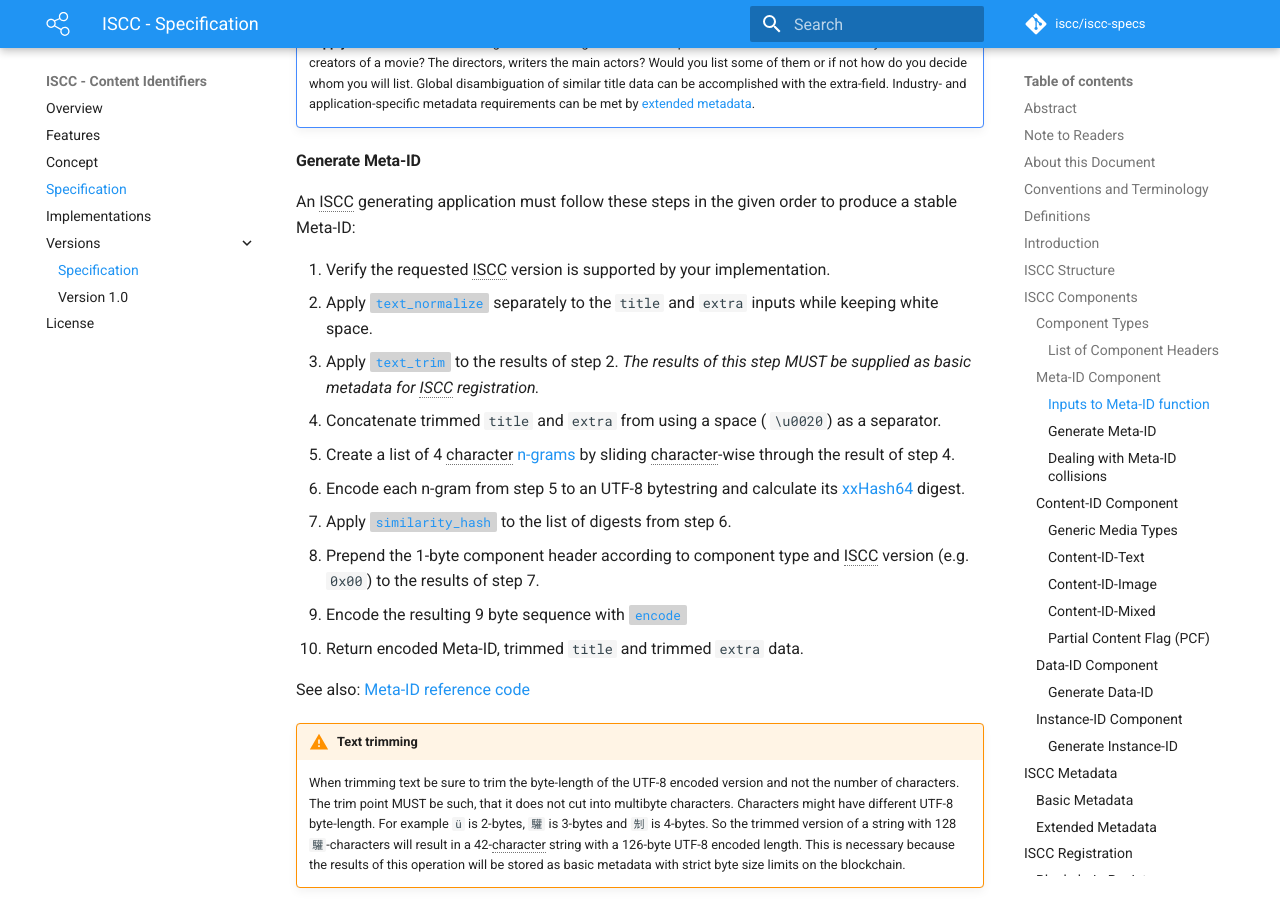
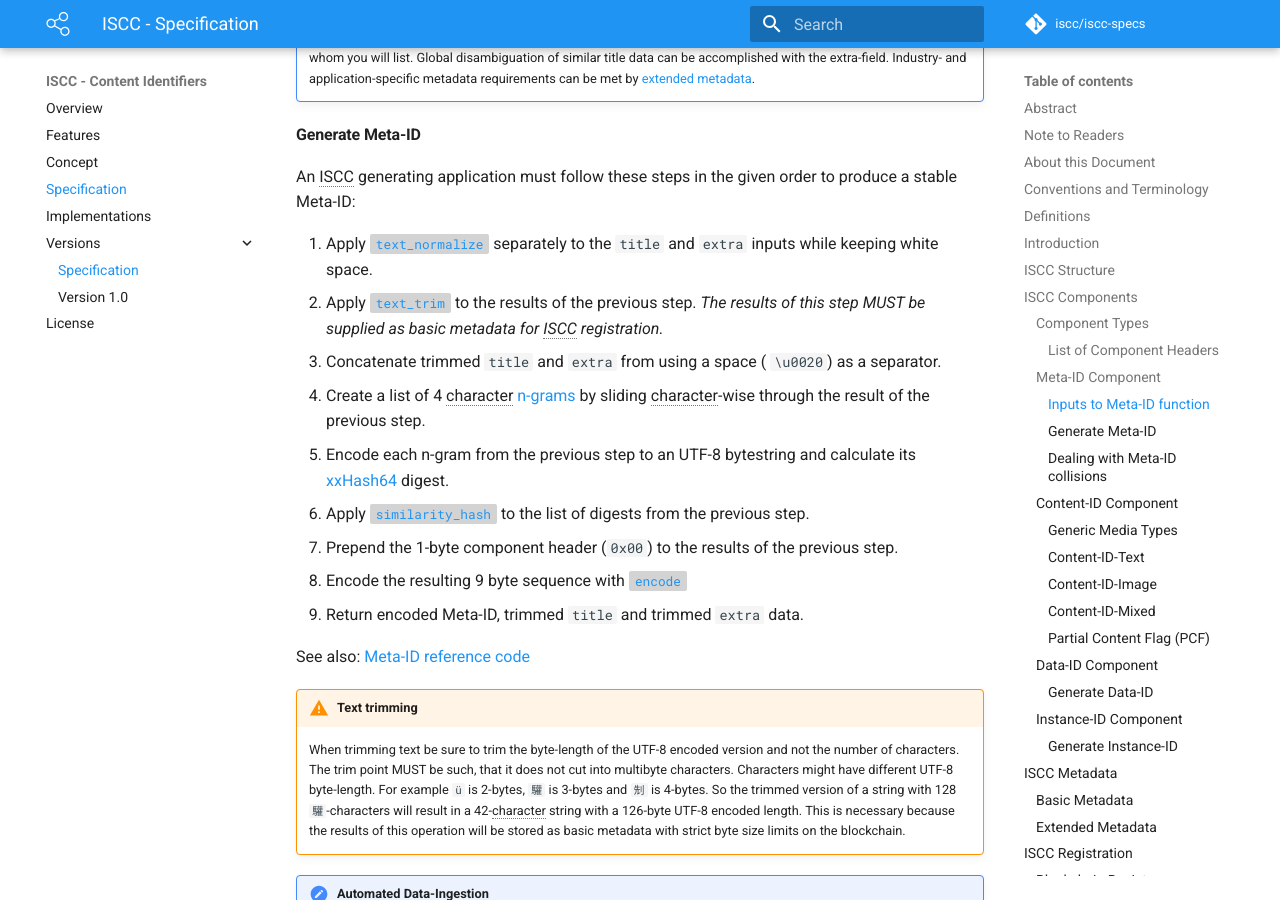
Before and after one commit to iscc/iscc-specs, an MkDocs documentation site: the page built from docs/specification.md, in a window 1280 px wide and 900 px high, scrolled down 6177 px. Built offline with MkDocs 1.6.1 and Material for MkDocs 9.7.7, drawn with Linux system fonts in a browser that asks for light colours; comment, search, counter and statistics services are not loaded; some of the changed text lies outside the part shown.

Commit message:
Remove versioning from Meta-ID header.

```diff
--- a/docs/specification.md
+++ b/docs/specification.md
@@ -120,7 +120,7 @@
 
 | Component                | Nibble-1 | Nibble-2                        | Byte | Code |
 | :----------------------- | :------- | :------------------------------ | :--- | ---- |
-| **Meta-ID**              | 0000     | 0000 - ISCC version 1           | 0x00 | CC   |
+| **Meta-ID**              | 0000     | 0000 - Reserved                 | 0x00 | CC   |
 | **Content-ID-Text**      | 0001     | 0000 - Content Type Text        | 0x10 | CT   |
 | **Content-ID-Text PCF**  | 0001     | 0001 - Content Type Text  + PCF | 0x11 | Ct   |
 | **Content-ID-Image**     | 0001     | 0010 - Content Type Image       | 0x12 | CY   |
@@ -138,7 +138,7 @@
 
 ### Meta-ID Component
 
-The Meta-ID component starts with a 1-byte header `00000000`. The first nibble `0000` indicates that this is a Meta-ID component type. The second nibble `0000` indicates the ISCC of version starting with 0. All subsequent components are expected to follow the specification of the given ISCC version.
+The Meta-ID component starts with a 1-byte header `00000000`. The first nibble `0000` indicates that this is a Meta-ID component type. The second nibble is reserved for future extended features of the Meta-ID.
 
 The Meta-ID body is built from a 64-bit `similarity_hash` over 4-character n-grams of the basic metadata of the content to be identified.  The basic metadata supplied to the Meta-ID generating function is assumed to be UTF-8 encoded. Errors that occur during the decoding of such a bytestring input to a native Unicode MUST terminate the process and must not be silenced. An ISCC generating application MUST provide a `meta_id` function that accepts minimal and generic metadata and returns a [Base58-ISCC encoded](#base58-iscc) Meta-ID component and trimmed metadata.
 
@@ -158,16 +158,15 @@
 
 An ISCC generating application must follow these steps in the given order to produce a stable Meta-ID:
 
-1. Verify the requested ISCC version is supported by your implementation.
-2. Apply [`text_normalize`](#text_normalize) separately to the  `title` and `extra` inputs while keeping white space.
-2. Apply [`text_trim`](#text_trim) to the results of step 2. *The results of this step MUST be supplied as basic metadata for ISCC registration.*
-4. Concatenate trimmed `title` and `extra` from using a space ( `\u0020`) as a separator.
-5. Create a list of 4 character [n-grams](https://en.wikipedia.org/wiki/N-gram) by sliding character-wise through the result of step 4.
-6. Encode each n-gram from step 5 to an UTF-8 bytestring and calculate its [xxHash64](http://cyan4973.github.io/xxHash/) digest.
-7. Apply [`similarity_hash`](#similarity_hash) to the list of digests from step 6.
-8. Prepend the 1-byte component header according to component type and ISCC version (e.g. `0x00`) to the results of step 7.
-9. Encode the resulting 9 byte sequence with [`encode`](#encode)
-10. Return encoded Meta-ID, trimmed `title` and trimmed `extra` data.
+1. Apply [`text_normalize`](#text_normalize) separately to the  `title` and `extra` inputs while keeping white space.
+2. Apply [`text_trim`](#text_trim) to the results of the previous step. *The results of this step MUST be supplied as basic metadata for ISCC registration.*
+3. Concatenate trimmed `title` and `extra` from using a space ( `\u0020`) as a separator.
+4. Create a list of 4 character [n-grams](https://en.wikipedia.org/wiki/N-gram) by sliding character-wise through the result of the previous step.
+5. Encode each n-gram from the previous step to an UTF-8 bytestring and calculate its [xxHash64](http://cyan4973.github.io/xxHash/) digest.
+6. Apply [`similarity_hash`](#similarity_hash) to the list of digests from the previous step.
+7. Prepend the 1-byte component header (`0x00`) to the results of the previous step.
+8. Encode the resulting 9 byte sequence with [`encode`](#encode)
+9. Return encoded Meta-ID, trimmed `title` and trimmed `extra` data.
 
 
 See also: [Meta-ID reference code](https://github.com/iscc/iscc-specs/blob/master/src/iscc/iscc.py#L19)
```
Also changed, not shown: 1 other file.
